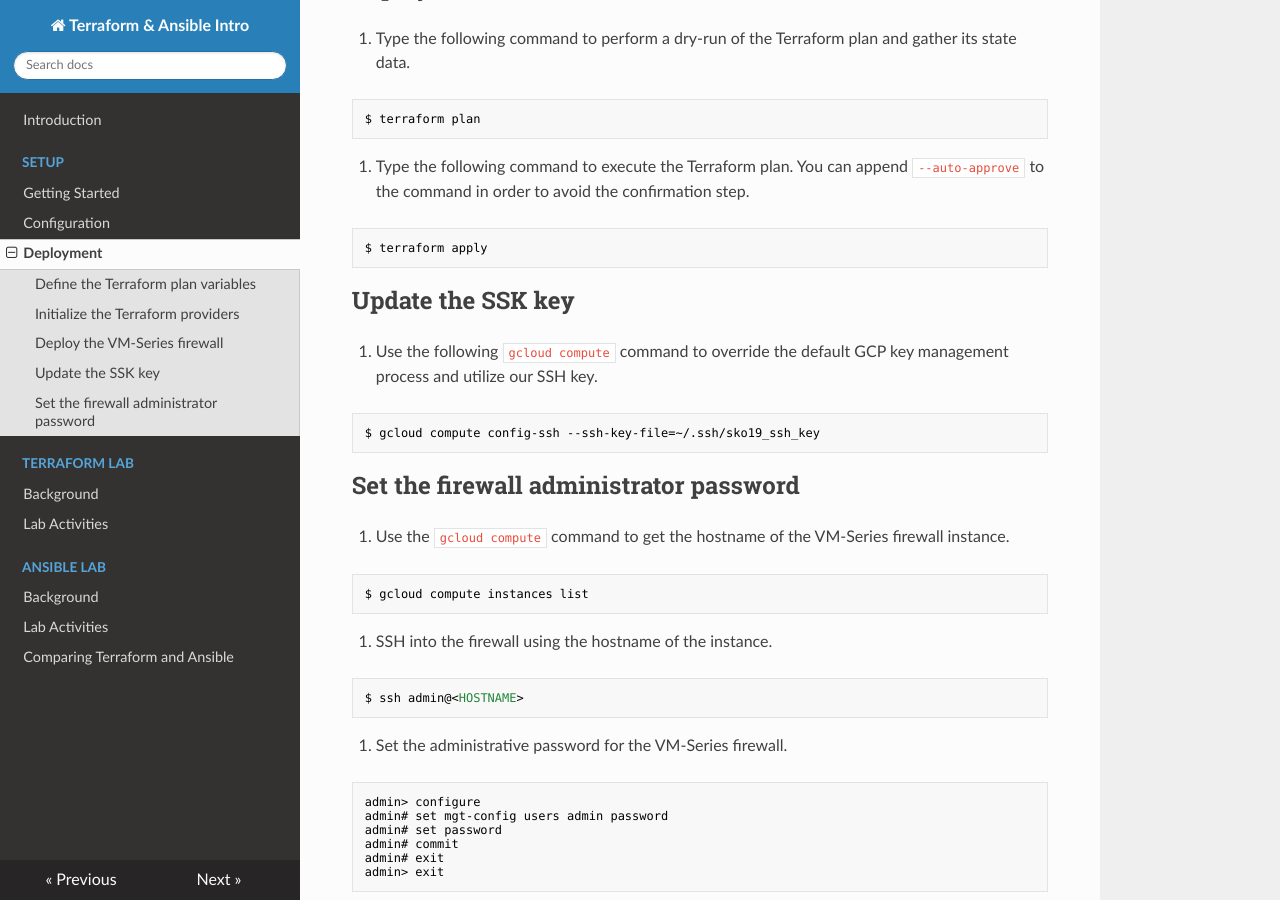
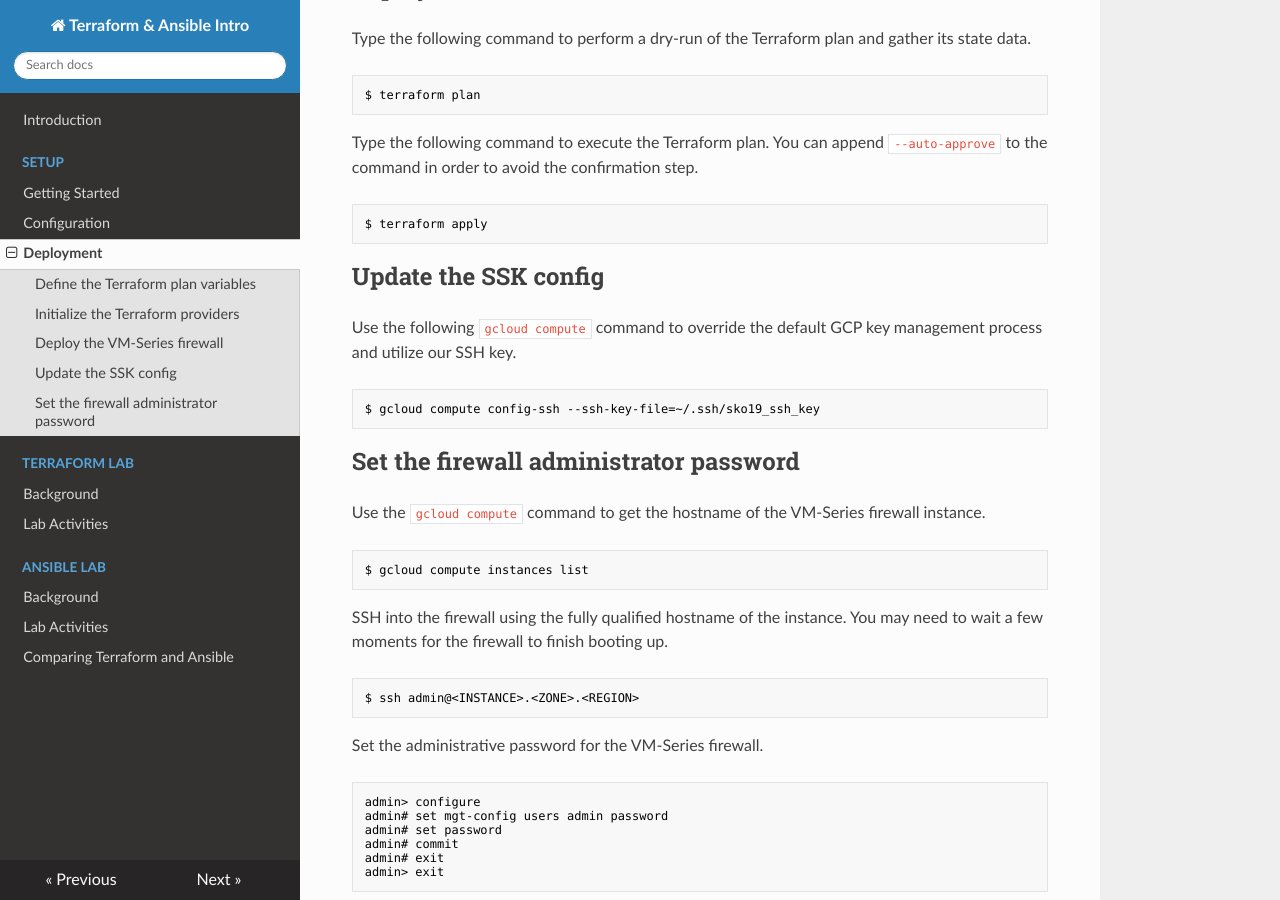
Before and after one commit to PaloAltoNetworks/terraform-ansible-intro, an MkDocs documentation site: the page built from docs/deployment.md, in a window 1280 px wide and 900 px high, scrolled down 1316 px. Built offline with MkDocs 1.6.1, drawn with Linux system fonts in a browser that asks for light colours; nearby versions of some CDN libraries; old or Windows-style settings are respelled for this version of MkDocs; some of the changed text lies outside the part shown.

Commit message:
Documentation updates

````diff
--- a/docs/deployment.md
+++ b/docs/deployment.md
@@ -10,19 +10,19 @@
 
 ## Define the Terraform plan variables
 
-1. Change into the `deployment` directory.
+Change into the `deployment` directory.
 
-```html
+```bash
 $ cd deployment
 ```
 
-2. Edit the file containing the Terraform variables.  These variable will be referenced in other Terraform plan files.
+Edit the file containing the Terraform variables.  These variable will be referenced in other Terraform plan files.
 
-```html
+```bash
 $ vi gcp_variables.tf
 ```
 
-3. Replace the default values for `gcp_project_id`, `gcp_region`, `gcp_credentials_file`, and `gcp_ssh_key`.
+Replace the default values for variables `gcp_project_id`, `gcp_region`, `gcp_credentials_file`, and `gcp_ssh_key`.
 
 ```yml
 variable "gcp_project_id" {
@@ -50,49 +50,49 @@
 }
 ```
 
-4. Save the file and exit the text editor.
+Save the file and exit the text editor.
 
 ## Initialize the Terraform providers
-1. Type the following command to initialize any Terraform providers specified in the plan files.
+Type the following command to initialize any Terraform providers specified in the plan files.
 
-```html
+```bash
 $ terraform init
 ```
 
 ## Deploy the VM-Series firewall
-1. Type the following command to perform a dry-run of the Terraform plan and gather its state data.
+Type the following command to perform a dry-run of the Terraform plan and gather its state data.
 
-```html
+```bash
 $ terraform plan
 ```
 
-2. Type the following command to execute the Terraform plan.  You can append `--auto-approve` to the command in order to avoid the confirmation step.
+Type the following command to execute the Terraform plan.  You can append `--auto-approve` to the command in order to avoid the confirmation step.
 
-```html
+```bash
 $ terraform apply
 ```
 
-## Update the SSK key
-1. Use the following `gcloud compute` command to override the default GCP key management process and utilize our SSH key.
+## Update the SSK config
+Use the following `gcloud compute` command to override the default GCP key management process and utilize our SSH key.
 
-```html
+```bash
 $ gcloud compute config-ssh --ssh-key-file=~/.ssh/sko19_ssh_key
 ```
 
 ## Set the firewall administrator password
-1. Use the `gcloud compute` command to get the hostname of the VM-Series firewall instance.
+Use the `gcloud compute` command to get the hostname of the VM-Series firewall instance.
 
-```html
+```bash
 $ gcloud compute instances list
 ```
 
-2. SSH into the firewall using the hostname of the instance.
+SSH into the firewall using the fully qualified hostname of the instance.  You may need to wait a few moments for the firewall to finish booting up.
 
-```html
-$ ssh admin@<HOSTNAME>
+```bash
+$ ssh admin@<INSTANCE>.<ZONE>.<REGION>
 ```
 
-3. Set the administrative password for the VM-Series firewall.
+Set the administrative password for the VM-Series firewall.
 
 ```html
 admin> configure
````
Also changed, not shown: docs/ansible-lab.md (+5 -2 lines), docs/configuration.md (+46 -25 lines), docs/getting-started.md (+34 -20 lines), docs/terraform-lab.md (+21 -44 lines), 1 other file.
